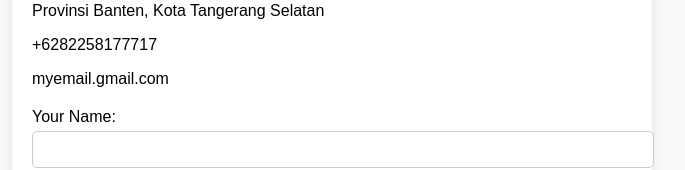
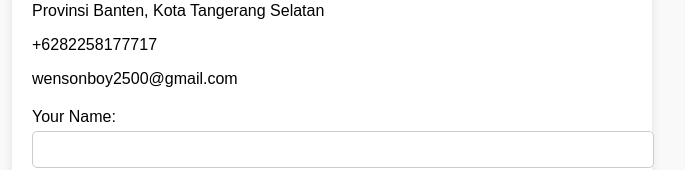
Before and after one commit to basambay/cv, a plain HTML site: page contact-me.html in a window 1280 px wide. Shown: the part 148-318 px from the top of the page, without its empty margins (308-993 px from the left). Drawn offline with Linux system fonts and the light colour scheme.

Commit message:
Update contact-me.html

```diff
--- a/contact-me.html
+++ b/contact-me.html
@@ -52,7 +52,7 @@
     <h1>My Contact Details</h1>
     <p>Provinsi Banten, Kota Tangerang Selatan</p>
     <p>+6282258177717</p>
-    <p>myemail.gmail.com</p>
+    <p>wensonboy2500@gmail.com</p>
     <form action="mailto:wensonboy2500@gmail.com" method="post" enctype="text/plain">
       <label for="yourName">Your Name:</label>
       <input type="text" id="yourName" name="yourName" required> <br>
```
